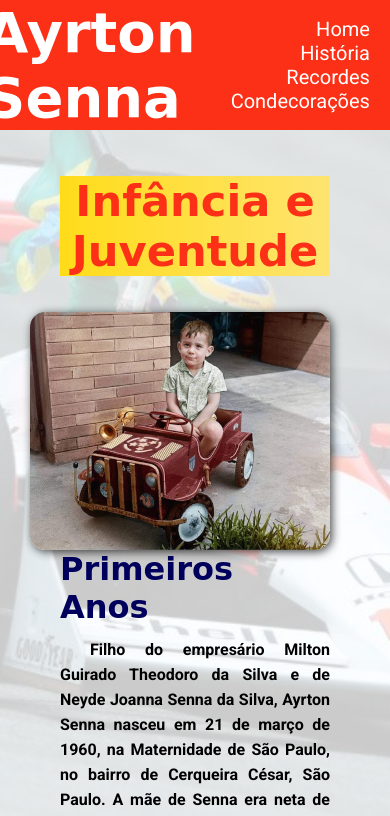
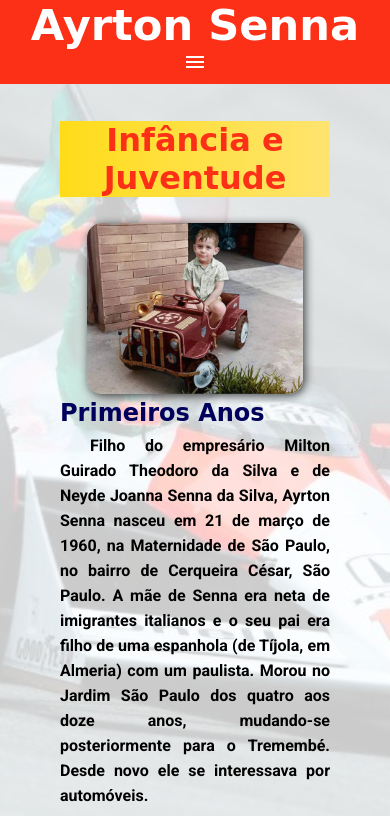
Before and after one commit to misaelguedes/ayrton-senna, a plain HTML site: page historia.html in a window 390 px wide. Shown: the top 816 px of the page. Drawn offline with nearby package versions, Linux system fonts and the light colour scheme; a web font is replaced by a local one.

Commit message:
Criei media query

```diff
--- a/css/estilo.css
+++ b/css/estilo.css
@@ -13,6 +13,7 @@ body.historia, .recordes, .condec {
     background-image: url('../imagens/senna-formula1.jpg');
     background-attachment: fixed;
     background-size: cover;
+    background-position: center;
 }
 
 nav {
@@ -36,24 +37,29 @@ nav {
     color: white;
 }
 
-.menu {
+#itens {
     flex: 50%;
     text-align: right;
     padding: 20px;
     margin-right: 10%;
 }
 
-.menu > a {
+#itens > a {
     color: white;
     text-decoration: none;
     font-size: 20px;
     padding: 15px;
 }
 
-.menu > a:hover {
+#itens > a:hover {
     color: #FFDC19;
     border-bottom: 5px solid #FEE470;
     padding-bottom: 20px;
+}
+
+#burguer {
+    color: white;
+    display: none;
 }
 
 header {
@@ -173,3 +179,94 @@ footer > a {
 footer > a:hover {
     font-size: 1.7em;
 }
+
+@media screen and (max-width: 1139px) {
+    nav {
+        display: block;
+        height: auto;
+    }
+    .titulo {
+        display: block;
+        text-align: center;
+        margin-left: 0;
+    }
+    .titulo > h1 {
+        padding: 0;
+        margin: 0;
+    }
+    #itens {
+        display: none;
+        margin-right: 0px;
+    }
+    #itens > a {
+        display: block;
+        text-align: center;
+        padding: 10px;
+        border-bottom: 1px solid #FEE470;
+    }
+    #burguer {
+        display: block;
+        margin: auto;
+        text-align: center;
+        padding-bottom: 10px;
+        cursor: pointer;
+    }
+    header > img {
+        max-width: 80%;
+    }
+    section > h1 {
+        font-size: 2.4em;
+    }
+    section > h2 {
+        font-size: 1.7em;
+    }
+    table {
+        width: 100%;
+    }
+}
+
+@media screen and (max-width: 768px) {
+    .titulo > h1 {
+        font-size: 2.7em;
+    }
+    #itens > a {
+        font-size: 17px;
+    }
+    section > h1 {
+        font-size: 2em;
+    }
+    section > h2 {
+        font-size: 1.5em;
+        margin-bottom: -10px;
+    }
+    footer {
+        height: 100px;
+    }
+    footer > a {
+        font-size: 1.2em;
+        margin-top: 35px;
+    }
+    footer > a:hover {
+        font-size: 1.4em;
+    }
+    section > img {
+        max-width: 80%;
+        float: none;
+        margin: auto;
+        display: block;
+        margin-bottom: 10px;
+    }
+    section > img.foto2 {
+        max-width: 80%;
+        float: none;
+        margin: auto;
+        display: block;
+        margin-bottom: 10px;
+    }
+    table {
+        width: 100%;
+    }
+    th {
+        font-size: 1em;
+    }
+}
--- a/historia.html
+++ b/historia.html
@@ -6,19 +6,21 @@
     <meta name="viewport" content="width=device-width, initial-scale=1.0">
     <link rel="shortcut icon" href="imagens/capacete.ico" type="image/x-icon">
     <link rel="stylesheet" href="css/estilo.css">
+    <link rel="stylesheet" href="https://fonts.googleapis.com/css2?family=Material+Symbols+Outlined:opsz,wght,FILL,GRAD@48,400,0,0" />
     <title>Ayrton Senna - História</title>
 </head>
-<body class="historia">
+<body onresize="mudouTamanho()" class="historia">
     <nav>
         <div class="titulo">
             <h1>Ayrton Senna</h1>
         </div>
-        <div class="menu">
+        <div id="itens">
             <a href="index.html">Home</a>
             <a href="#">História</a>
             <a href="recordes.html">Recordes</a>
             <a href="condecoracoes.html">Condecorações</a>
         </div>
+        <span id="burguer" class="material-symbols-outlined" onclick="clickMenu()">menu</span>
     </nav>
     <section>
         <h1>Infância e Juventude</h1>
@@ -211,5 +213,6 @@
     <footer>
         <a href="https://github.com/misaelguedes" target="_blank">&reg; Misael Guedes</a>
     </footer>
+    <script src="js/script.js"></script>
 </body>
 </html>
--- /dev/null
+++ b/js/script.js
@@ -0,0 +1,15 @@
+function mudouTamanho() {
+    if (window.innerWidth >= 1139) {
+        itens.style.display = 'block'
+    } else {
+        itens.style.display = 'none'
+    }
+}
+
+function clickMenu() {
+    if (itens.style.display == 'block') {
+        itens.style.display = 'none'
+    } else {
+        itens.style.display = 'block'
+    }
+}
```
Also changed, not shown: condecoracoes.html (+5 -2 lines), index.html (+5 -2 lines), recordes.html (+5 -2 lines).
